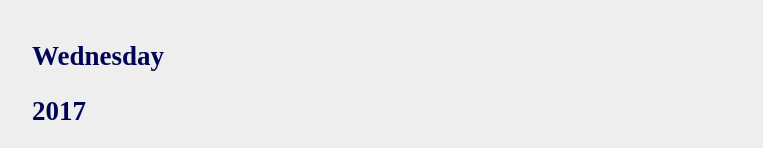
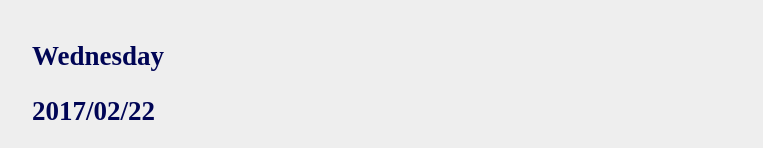
Before and after one commit to hifitim/simple-timd.engineer, a plain HTML site: page index.html in a window 1280 px wide. Shown: the top 148 px of the page, without its empty margins (258-1021 px from the left). Drawn offline with Linux system fonts and the light colour scheme.

Commit message:
fixed broken date

```diff
--- a/index.html
+++ b/index.html
@@ -35,7 +35,7 @@
 <body>
 <section>
   <h1>Wednesday</h1>
-  <h2>2017</h2>
+  <h2>2017/02/22</h2>
   <img src="img/chomsky_mit_1969.jpg"/>
   <figcaption>Noam Chomsky at MIT, 1969</figcaption>
 </section>
```
